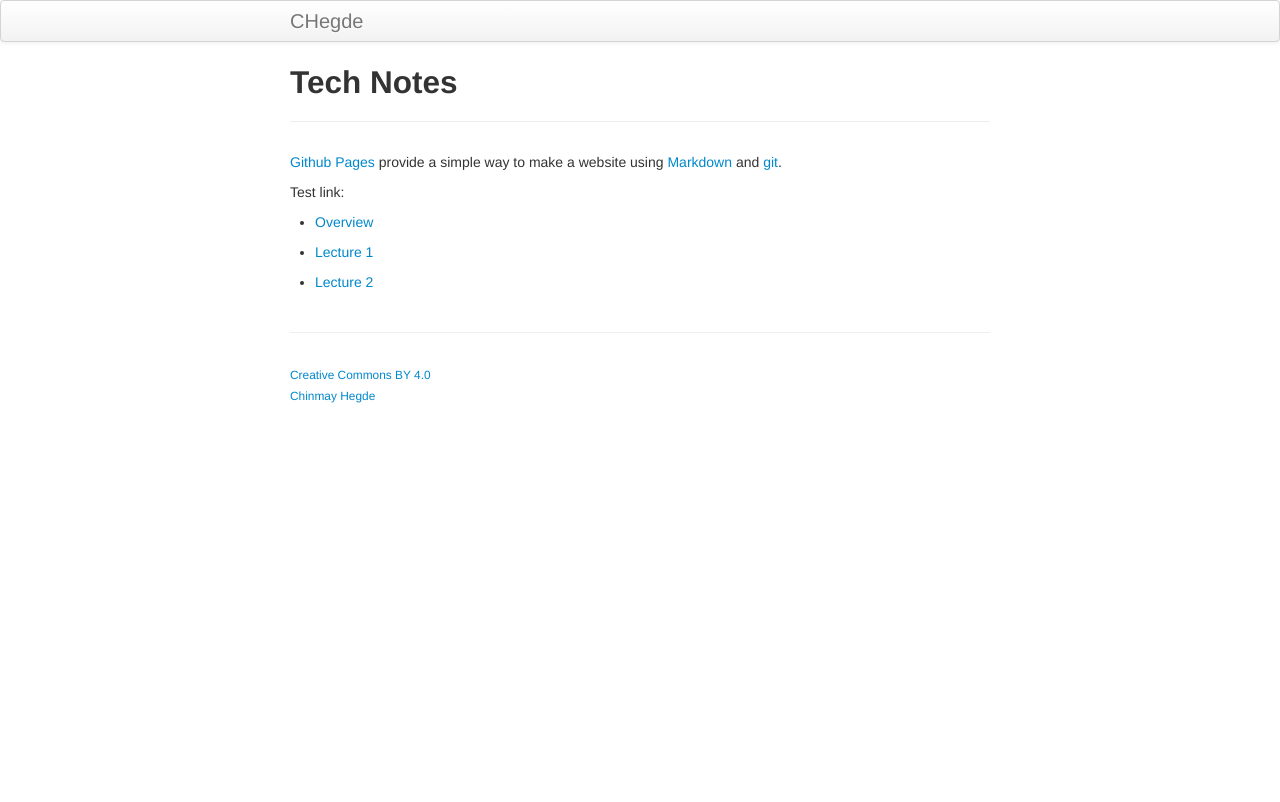
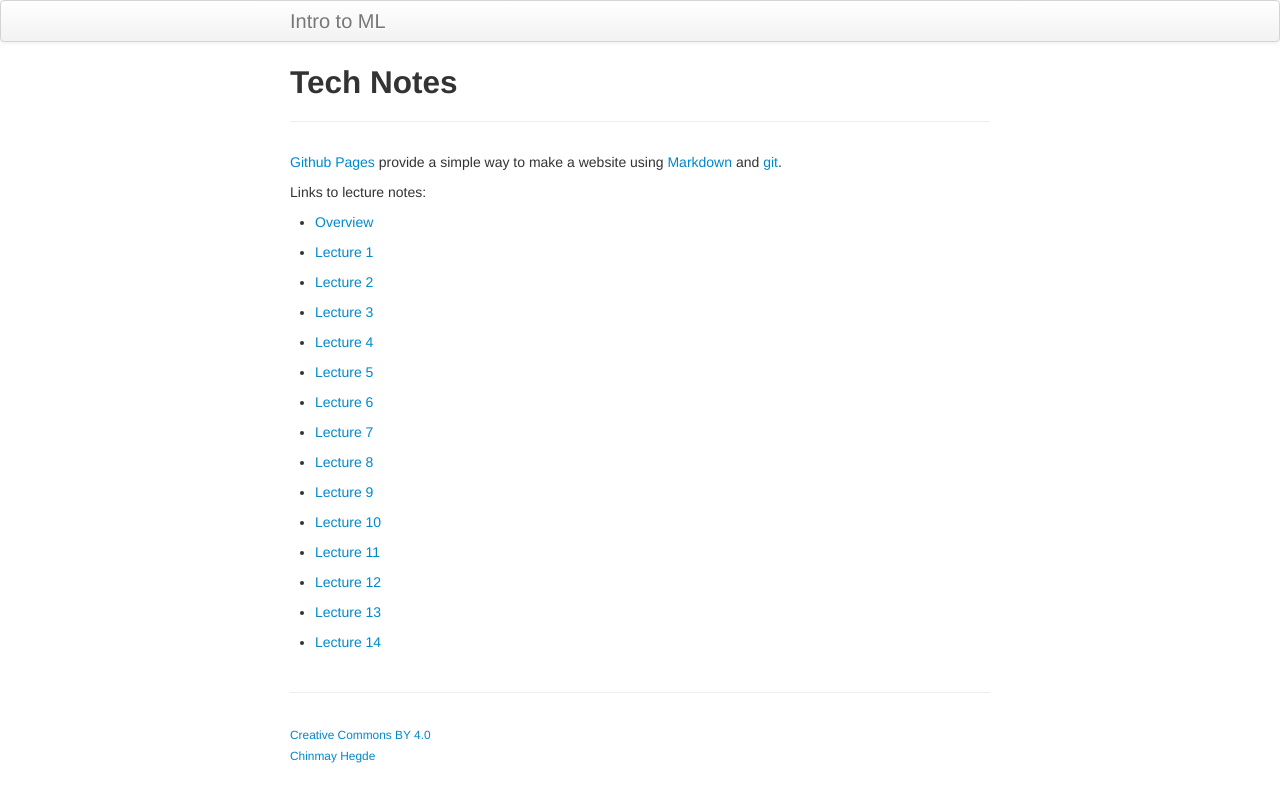
Before and after one commit to chinmayhegde/introml-notes-sp2020, a Jekyll site: the page built from index.md, in a window 1280 px wide. Shown: the top 802 px of the page. Built offline with Jekyll 4.4.1, drawn with Linux system fonts in a browser that asks for light colours; a script that is not in the unit is left out.

Commit message:
more edits

```diff
--- a/_config.yml
+++ b/_config.yml
@@ -8,7 +8,7 @@ highlighter: rouge
 # Themes are encouraged to use these universal variables
 # so be sure to set them if your theme uses them.
 #
-title : CHegde
+title : Intro to ML
 author :
   name : Chinmay Hegde
   email : chinmayhegde@gmail.com
--- a/index.md
+++ b/index.md
@@ -9,10 +9,34 @@ website using
 [Markdown](https://daringfireball.net/projects/markdown/) and
 [git](https://git-scm.com).
 
-Test link:
+Links to lecture notes:
 
 - [Overview](pages/overview.html)
 
 - [Lecture 1](pages/lecture1_notes.html)
 
 - [Lecture 2](pages/lecture2_notes.html)
+
+- [Lecture 3](pages/lecture3_notes.html)
+
+- [Lecture 4](pages/lecture4_notes.html)
+
+- [Lecture 5](pages/lecture5_notes.html)
+
+- [Lecture 6](pages/lecture6_notes.html)
+
+- [Lecture 7](pages/lecture7_notes.html)
+
+- [Lecture 8](pages/lecture8_notes.html)
+
+- [Lecture 9](pages/lecture9_notes.html)
+
+- [Lecture 10](pages/lecture10_notes.html)
+
+- [Lecture 11](pages/lecture11_notes.html)
+
+- [Lecture 12](pages/lecture12_notes.html)
+
+- [Lecture 13](pages/lecture13_notes.html)
+
+- [Lecture 14](pages/lecture4_notes.html)
```
Also changed, not shown: ReadMe.md.
